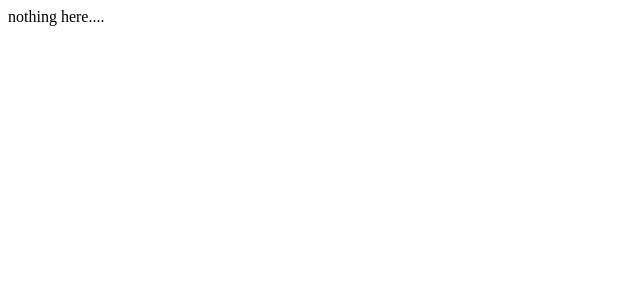
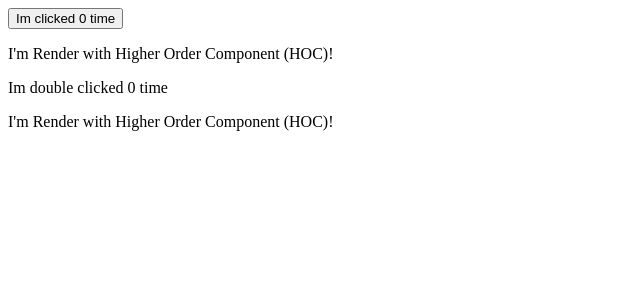
Before and after one commit to Nirob-X/my-react-projects, a React (Create React App) app: page / in a window 1280 px wide. Shown: the top 300 px of the page, without its empty margins (0-640 px from the left). Built offline with nearby package versions, Linux system fonts and the light colour scheme.

Commit message:
higher order component test!

```diff
--- a/src/App.js
+++ b/src/App.js
@@ -1,8 +1,12 @@
+import ClickCounter from "./components/ClickCounter";
+import DoubleClickCounter from "./components/DoubleClickCounter";
+
 function App() {
   return (
-    <div>
-    	nothing here....
-    </div>
+  	<>
+    	<ClickCounter />
+    	<DoubleClickCounter />
+    </>
   );
 }
 
--- /dev/null
+++ b/src/components/ClickCounter.js
@@ -0,0 +1,10 @@
+import withCounter from "./withCounter";
+
+function ClickCounter({count, add}) {
+	return (
+		<button type="button" onClick={add}>Im clicked {count} time</button>
+	);
+}
+
+
+export default withCounter(ClickCounter);
--- /dev/null
+++ b/src/components/DoubleClickCounter.js
@@ -0,0 +1,9 @@
+import withCounter from "./withCounter"
+
+function DoubleClickCounter({count, add}) {
+	return (
+		<p  onDoubleClick={add}>Im double clicked {count} time</p>
+	);
+}
+
+export default withCounter(DoubleClickCounter);
--- /dev/null
+++ b/src/components/withCounter.js
@@ -0,0 +1,20 @@
+import {useState} from "react";
+
+export default function withCounter(Component) {
+	function  NewComponent() {
+		const [count, setCount] = useState(0);
+
+		const add = () => {
+			setCount(prev => prev + 1);
+		}
+
+		return (
+			<>
+				<Component count={count} add={add} />
+				<p>I'm Render with Higher Order Component (HOC)!</p>
+			</>
+		)
+	}
+
+	return NewComponent;
+}
```
